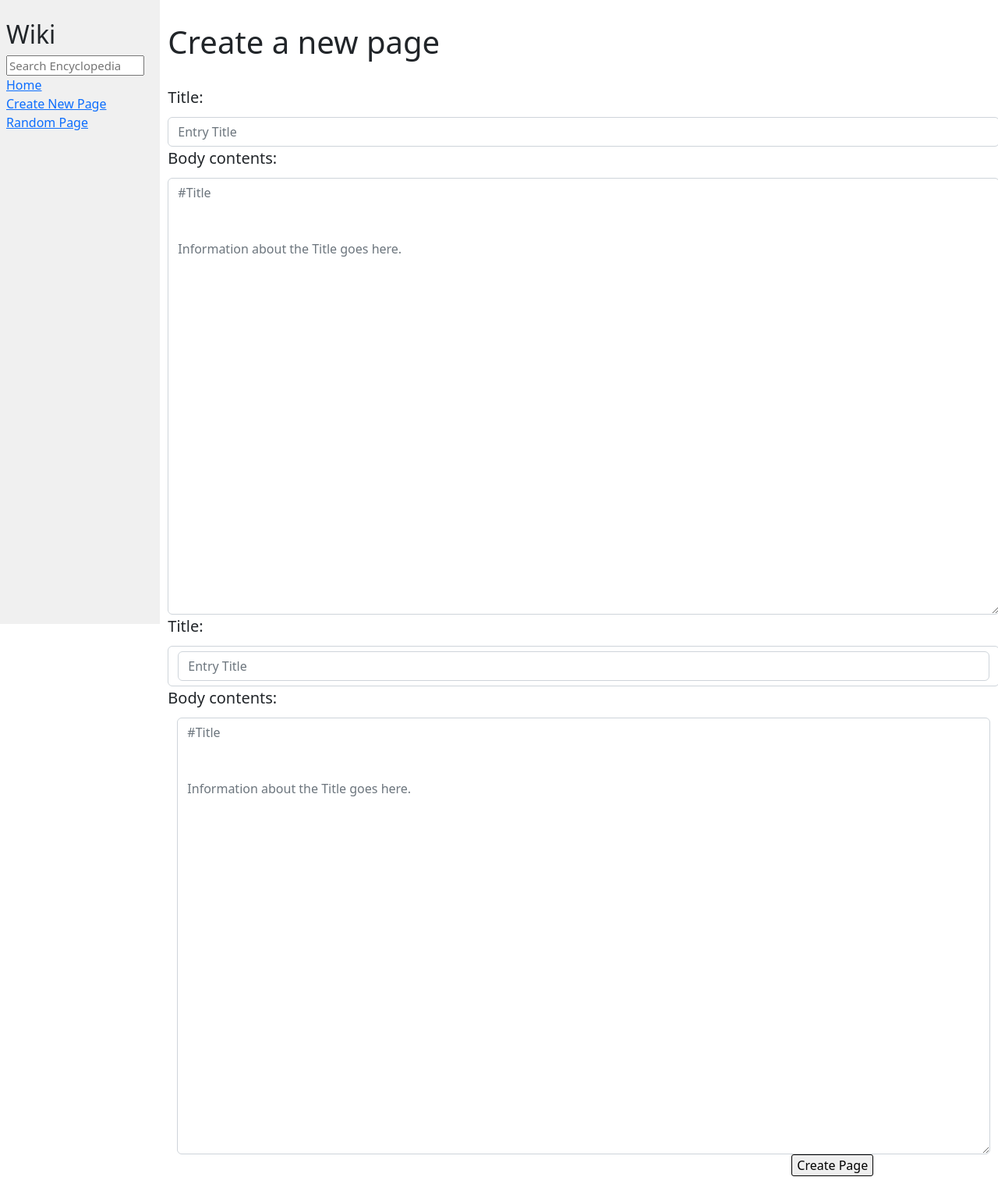
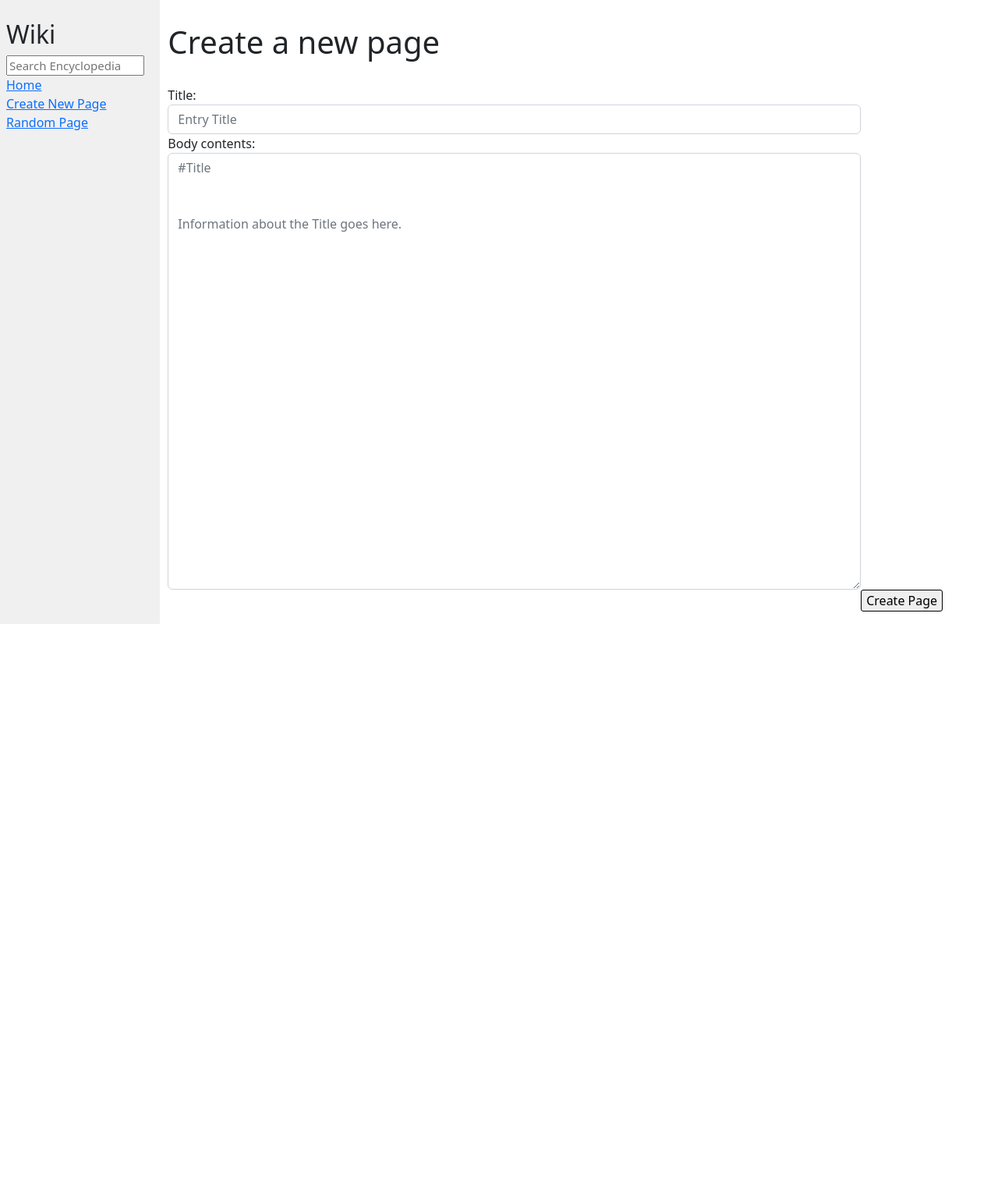
Before and after one commit to NearBee/CS50-Wiki-Project, a Django app: page /new_page in a window 1280 px wide. Shown: the whole page at 78% size. After the commit the page ends 800 px from the top, so only its background shows below. Run offline with Django 3.2, Linux system fonts and the light colour scheme; some libraries are stand-ins or nearby versions.

Commit message:
simplified pages to support bootstrap

```diff
--- a/wiki/encyclopedia/templates/encyclopedia/new_page.html
+++ b/wiki/encyclopedia/templates/encyclopedia/new_page.html
@@ -8,12 +8,8 @@ Create New Page
 <h1>Create a new page</h1><br>
 <form method="post">
     {% csrf_token %}
-    {{ form }}
-    <label for="form_title">Title:</label>
-    <div class="form-control">{{ form.title }}</div>
-    <label for="form_body">Body contents:</label>
-    <div class="container-fluid">{{ form.body }}</div>
+    <div class="col-md-10">{{ form }}</div>
 
-    <button class="col-md-auto offset-md-9 me-auto" type="sumbit" name="new_page_confirmation">Create Page</button>
+    <button class="offset-md-10 me-auto" type="sumbit" name="new_page_confirmation">Create Page</button>
 </form>
 {% endblock %}
```
Also changed, not shown: wiki/encyclopedia/templates/encyclopedia/edit_page.html (+2 -5 lines).
